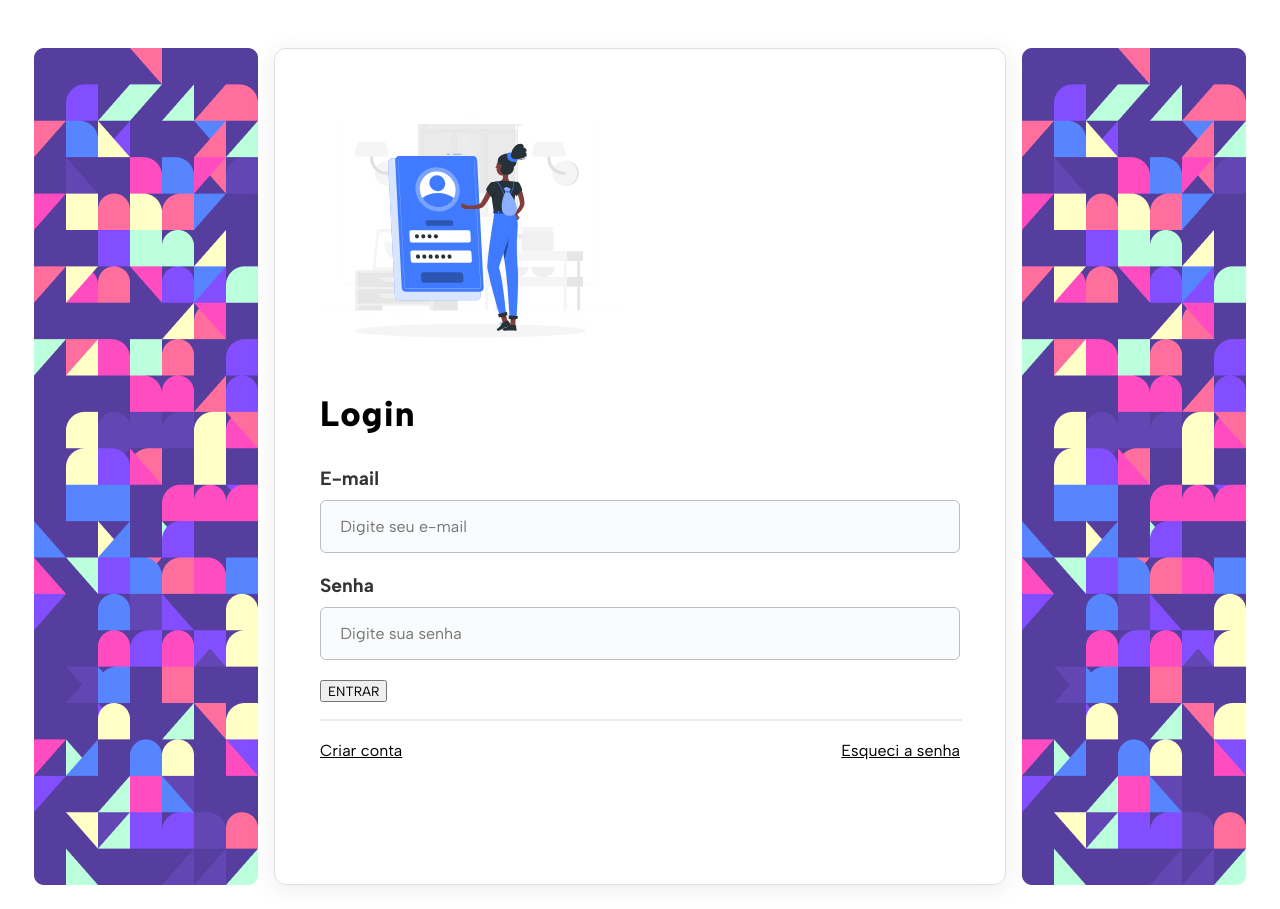
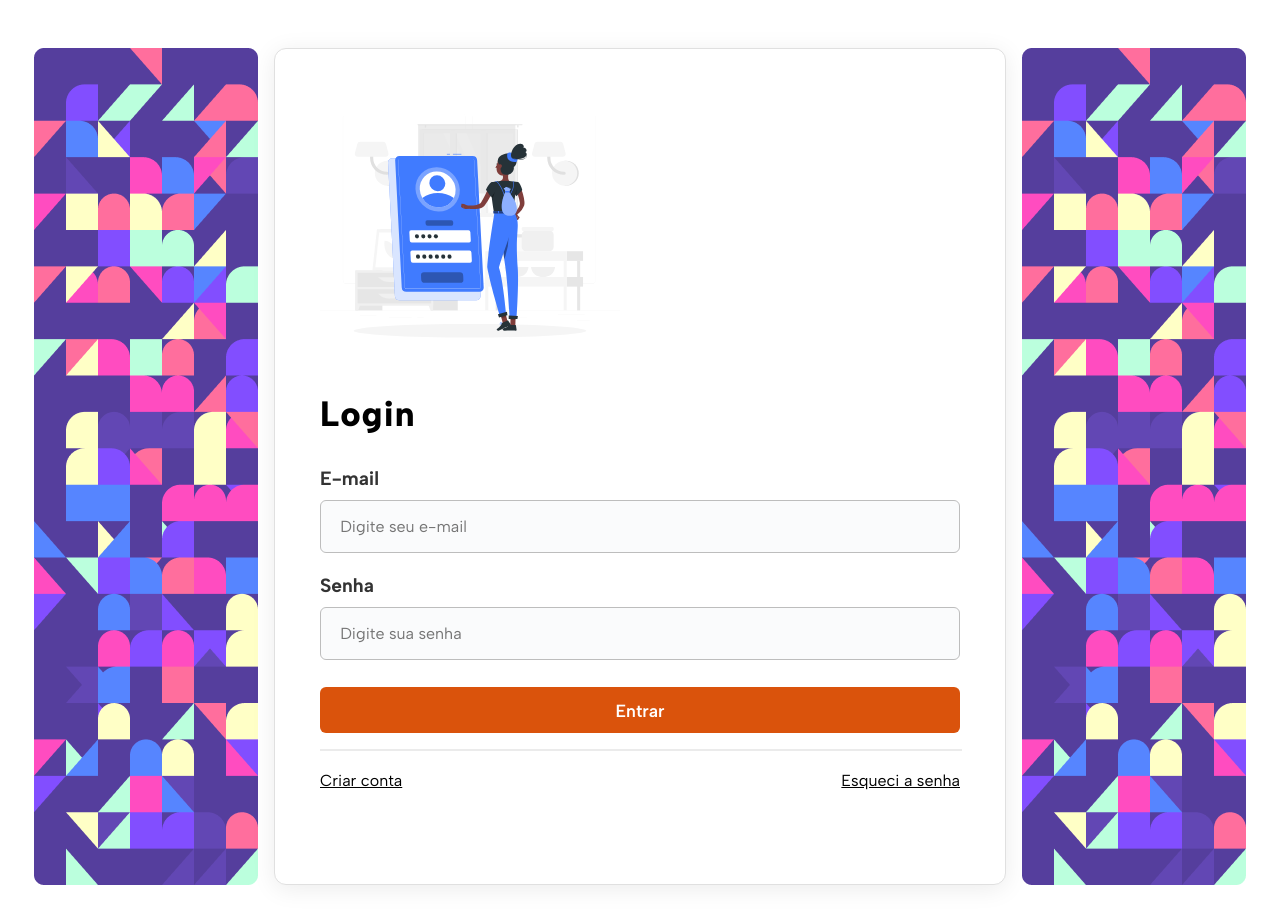
Before and after one commit to TheBugs-io/cadeasala-front, a React (Vite) app: page /login in a window 1280 px wide. Built offline with nearby package versions, Linux system fonts and the light colour scheme; no server answers.

Commit message:
fix: classname to form button

```diff
--- a/src/app/Features/AuthPage/Components/LoginForm.jsx
+++ b/src/app/Features/AuthPage/Components/LoginForm.jsx
@@ -81,8 +81,8 @@ const LoginForm = () => {
             required
           />
         </div>
-        <button className="login-button" disabled={loading}>
-          {loading ? "CARREGANDO..." : "ENTRAR"}
+        <button className="form-button" disabled={loading}>
+          {loading ? "CARREGANDO..." : "Entrar"}
         </button>
 
         <div className="divider"></div>
--- a/src/app/routes/Routes.jsx
+++ b/src/app/routes/Routes.jsx
@@ -2,7 +2,7 @@ import { createBrowserRouter } from "react-router-dom";
 import Layout from "../components/Layout";
 import LandingHome from "../features/Landing/Landing";
 import LoginPage from "../Features/AuthPage/Login";
-import ForgotPasswordForm from "../Features/ForgotPassword/ForgotPasswordForm";
+import ForgotPasswordForm from "../features/ForgotPassword/ForgotPasswordForm";
 import ConfirmEmail from "../features/ConfirmEmail/ConfirmEmail";
 import ChooseType from "../features/RegisterPage/ChooseType";
 import RegisterFormDiscente from "../features/RegisterPage/RegisterFormDiscente";
```
